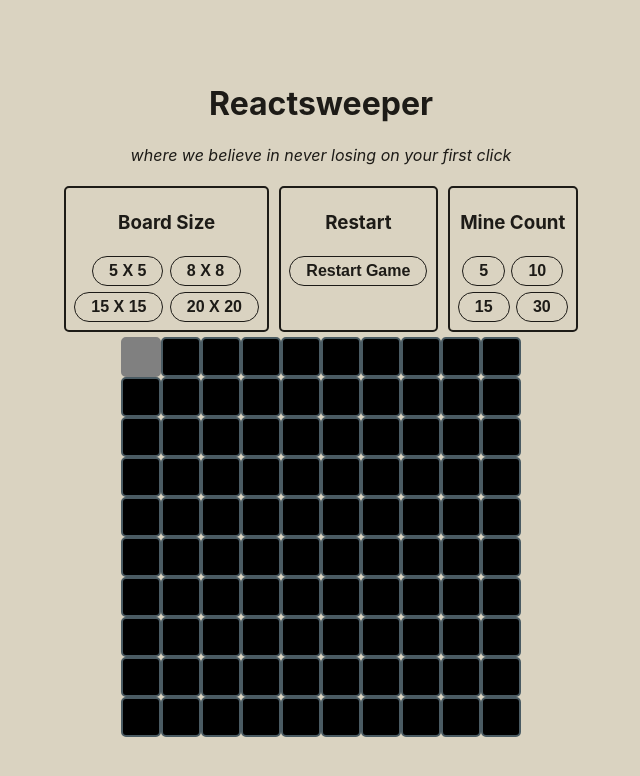
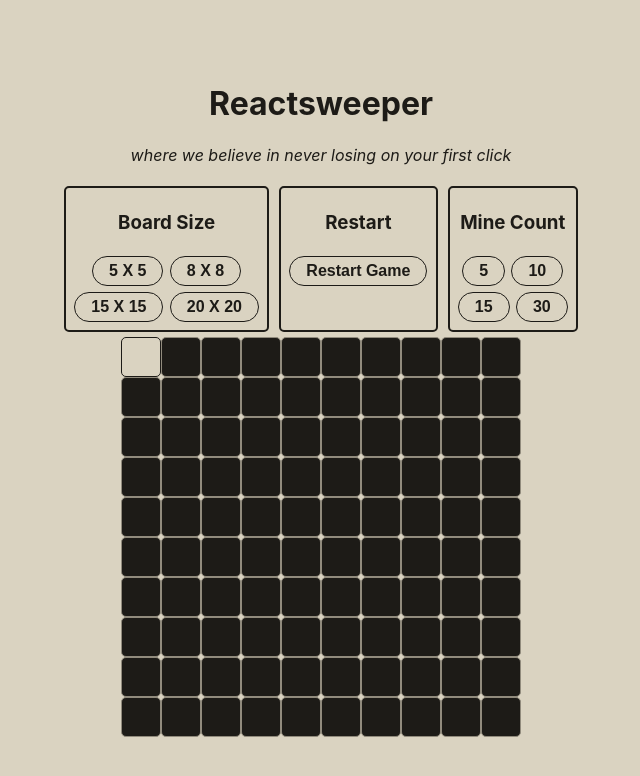
Before and after one commit to aoroudjev/reactsweeper, a React (Create React App) app: page / in a window 1280 px wide. In both pictures the pointer is over the button 460 px from the left and 357 px from the top of the page. Shown: the top 776 px of the page, without its empty margins (319-959 px from the left). Built offline with nearby package versions, Linux system fonts and the light colour scheme.

Commit message:
Change theme.

```diff
--- a/src/components/Cell/Cell.css
+++ b/src/components/Cell/Cell.css
@@ -4,27 +4,26 @@
     font-size: 20px;
     text-align: center;
     vertical-align: middle;
-    border: 2px solid #4A5B63;
+    border: 0.05rem solid #918b7d;
     border-radius: 5px;
-    color: black;
+    color: #1d1b17;
     transition: background-color 0.5s;
-    background-color: black;
+    background-color: #1d1b17;
 }
 
 .cell:hover{
-    border: 2px solid grey;
-    background-color: grey;
+    border: 0.05rem solid #1d1b17;
+    background-color: #dad3c1;
     transition: ease-out;
 }
 
 .is-revealed {
-    background-color: #ECEAED;
+    background-color: white;
 }
 
 .is-revealed:hover{
-    border: 2px solid #ECEAED;
-    background-color: #ECEAED;
-
+    border: 0 solid white;
+    background-color: white;
 }
 
 .is-mine {
@@ -33,5 +32,5 @@
 }
 .is-mine:hover {
     background-color: darkred;
-    border-color: black;
+    border-color: #1d1b17;
 }
```
